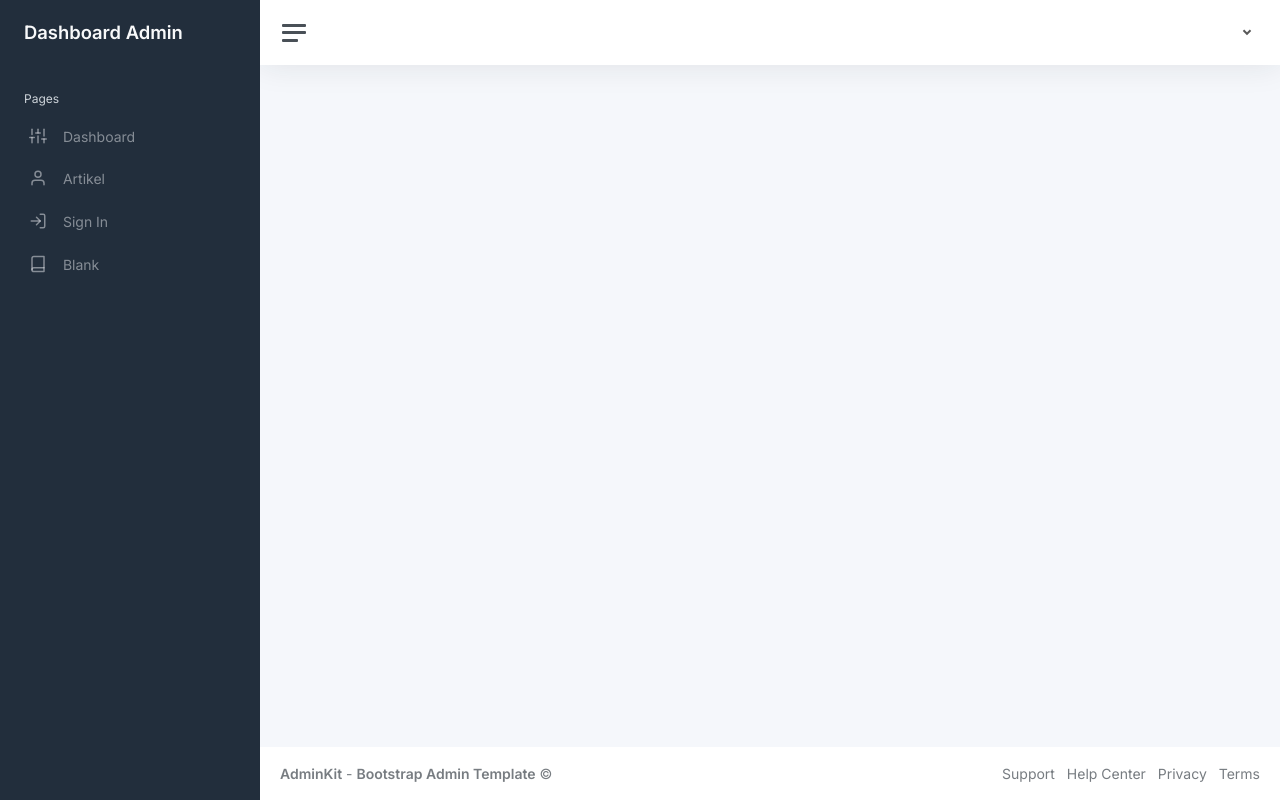
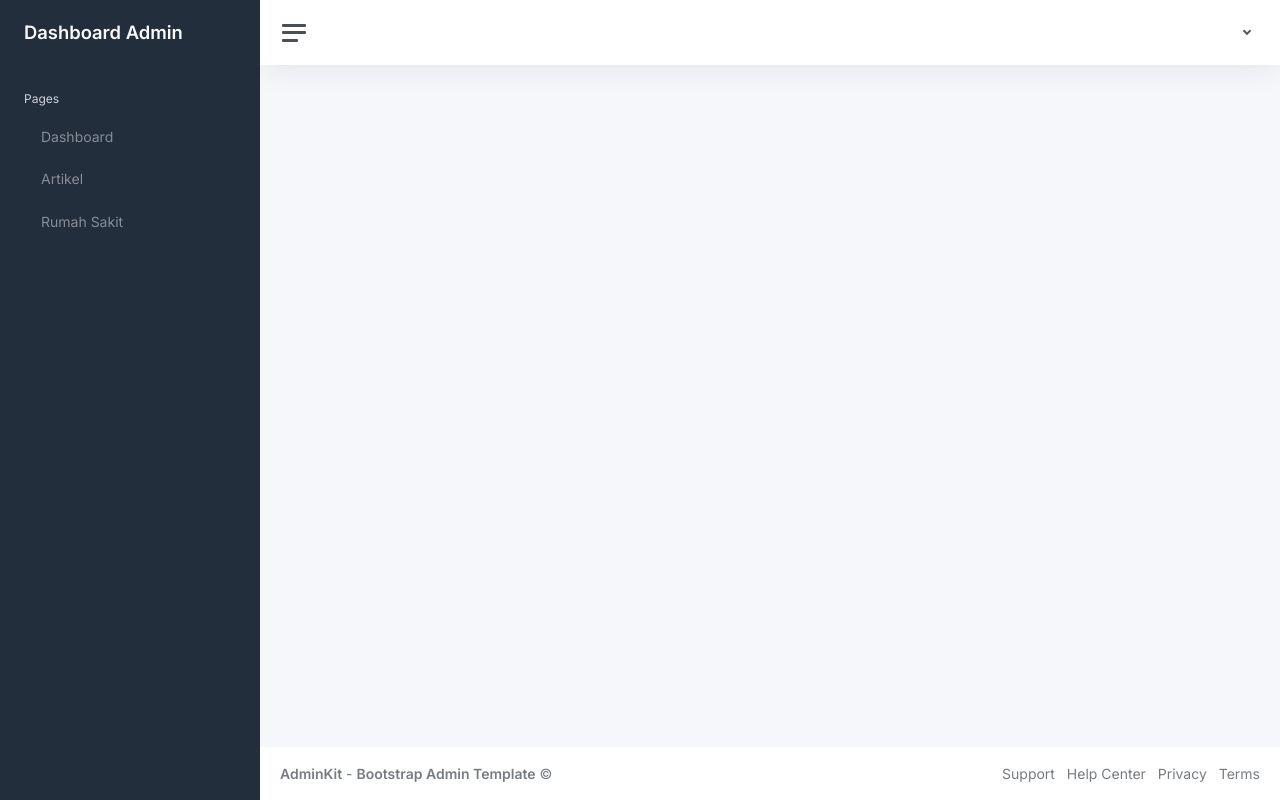
Before and after one commit to suryadwprmn/VirtualAssitantForDiabetics, a Flask app: page /admin in a window 1280 px wide. Run offline with Flask 3, Linux system fonts and the light colour scheme; the visitor is signed in with stand-in values (Sample User, id 1); parts of the project's set-up code (start-up, migrations or seed data) failed here and were passed over; some libraries are stand-ins or nearby versions.

Commit message:
menambahkan rumah sakit

```diff
--- a/app.py
+++ b/app.py
@@ -3,7 +3,7 @@
 from werkzeug.utils import secure_filename
 import os
 from werkzeug.security import check_password_hash
-from models import User, Article
+from models import User, Article, RumahSakit
 from functools import wraps
 from werkzeug.security import generate_password_hash
 
@@ -126,6 +126,7 @@
         return f(*args, **kwargs)
     return decorated_function
 
+
 @app.route('/login', methods=['GET', 'POST'])
 def login():
     if request.method == 'POST':
@@ -232,6 +233,59 @@
     db.session.commit()
     flash('Article deleted successfully!', 'success')
     return redirect(url_for('articles'))
+
+@app.route('/admin/rumah_sakit')
+@login_required
+def rumah_sakit():
+    all_rumah_sakit = RumahSakit.query.all()
+    return render_template('admin/rumah_sakit.html', rumah_sakit_data=all_rumah_sakit)
+
+@app.route('/admin/rumah_sakit/create', methods=['GET', 'POST'])
+@login_required
+def create_rumah_sakit():
+    if request.method == 'POST':
+        maps = request.form.get('maps')
+        rumah_sakit = request.form.get('rumah_sakit')
+        rating = request.form.get('rating')
+        tipe = request.form.get('tipe')
+        jalan = request.form.get('jalan')
+        gambar = request.form.get('gambar')  # URL/path for the image
+
+        new_rumah_sakit = RumahSakit(maps=maps, rumah_sakit=rumah_sakit, rating=rating, tipe=tipe, jalan=jalan, gambar=gambar)
+        db.session.add(new_rumah_sakit)
+        db.session.commit()
+        flash("Rumah sakit berhasil ditambahkan!", "success")
+        return redirect(url_for('rumah_sakit'))
+
+    return render_template('admin/tambah_rumah_sakit.html')
+
+@app.route('/admin/rumah_sakit/edit/<int:id>', methods=['GET', 'POST'])
+@login_required
+def edit_rumah_sakit(id):
+    rumah_sakit = RumahSakit.query.get_or_404(id)
+
+    if request.method == 'POST':
+        rumah_sakit.maps = request.form.get('maps')
+        rumah_sakit.rumah_sakit = request.form.get('rumah_sakit')
+        rumah_sakit.rating = request.form.get('rating')
+        rumah_sakit.tipe = request.form.get('tipe')
+        rumah_sakit.jalan = request.form.get('jalan')
+        rumah_sakit.gambar = request.form.get('gambar')
+
+        db.session.commit()
+        flash("Rumah sakit berhasil diperbarui!", "success")
+        return redirect(url_for('rumah_sakit'))
+
+    return render_template('admin/edit_rumah_sakit.html', rumah_sakit=rumah_sakit)
+
+@app.route('/admin/rumah_sakit/delete/<int:id>', methods=['POST'])
+@login_required
+def delete_rumah_sakit(id):
+    rumah_sakit = RumahSakit.query.get_or_404(id)
+    db.session.delete(rumah_sakit)
+    db.session.commit()
+    flash("Rumah sakit berhasil dihapus!", "success")
+    return redirect(url_for('rumah_sakit'))
 
 #### Route Admin ###
 
--- a/static/adminkit/js/app.js.LICENSE.txt
+++ b/static/adminkit/js/app.js.LICENSE.txt
@@ -165,7 +165,7 @@
 
 /*! ./icons */
 
-/*! ./replace */
+/*! ./INSERT */
 
 /*! ./tags.json */
 
@@ -206,7 +206,7 @@
   \***********************/
 
 /*!************************!*\
-  !*** ./src/replace.js ***!
+  !*** ./src/INSERT.js ***!
   \************************/
 
 /*!*************************!*\
--- a/static/dist/css/output.css
+++ b/static/dist/css/output.css
@@ -519,8 +519,8 @@
 }
 
 /*
-1. Make replaced elements `display: block` by default. (https://github.com/mozdevs/cssremedy/issues/14)
-2. Add `vertical-align: middle` to align replaced elements more sensibly by default. (https://github.com/jensimmons/cssremedy/issues/14#issuecomment-634934210)
+1. Make INSERTd elements `display: block` by default. (https://github.com/mozdevs/cssremedy/issues/14)
+2. Add `vertical-align: middle` to align INSERTd elements more sensibly by default. (https://github.com/jensimmons/cssremedy/issues/14#issuecomment-634934210)
    This can trigger a poorly considered lint error in some tools but is included by design.
 */
 
--- a/static/src/output.css
+++ b/static/src/output.css
@@ -519,8 +519,8 @@
 }
 
 /*
-1. Make replaced elements `display: block` by default. (https://github.com/mozdevs/cssremedy/issues/14)
-2. Add `vertical-align: middle` to align replaced elements more sensibly by default. (https://github.com/jensimmons/cssremedy/issues/14#issuecomment-634934210)
+1. Make INSERTd elements `display: block` by default. (https://github.com/mozdevs/cssremedy/issues/14)
+2. Add `vertical-align: middle` to align INSERTd elements more sensibly by default. (https://github.com/jensimmons/cssremedy/issues/14#issuecomment-634934210)
    This can trigger a poorly considered lint error in some tools but is included by design.
 */
 
--- a/templates/admin/app.html
+++ b/templates/admin/app.html
@@ -19,6 +19,8 @@
 
 	<link href="{{ url_for('static', filename='adminkit/css/app.css') }}" rel="stylesheet">
 	<link href="https://fonts.googleapis.com/css2?family=Inter:wght@300;400;600&display=swap" rel="stylesheet">
+	<link rel="stylesheet" href="https://cdn.datatables.net/1.13.4/css/dataTables.bootstrap5.min.css">
+
     {% endblock %}
 </head>
 
@@ -29,6 +31,15 @@
     {% endblock %}
 
 	<script src="{{ url_for('static', filename='adminkit/js/app.js') }}"></script>
+	 <!-- jQuery -->
+	 <script src="https://code.jquery.com/jquery-3.6.0.min.js"></script>
+	 <!-- Bootstrap JS -->
+	 <script src="https://cdn.jsdelivr.net/npm/bootstrap@5.3.0/dist/js/bootstrap.bundle.min.js"></script>
+	 <!-- DataTables JS -->
+	 <script src="https://cdn.datatables.net/1.13.4/js/jquery.dataTables.min.js"></script>
+	 <script src="https://cdn.datatables.net/1.13.4/js/dataTables.bootstrap5.min.js"></script>
+	 <!-- Inisialisasi DataTables di halaman yang menggunakannya -->
+	 {% block scripts %}{% endblock %}
 </body>
 
 </html>
--- a/templates/admin/layout_admin/sidebar.html
+++ b/templates/admin/layout_admin/sidebar.html
@@ -22,14 +22,8 @@
             </li>
 
             <li class="sidebar-item">
-                <a class="sidebar-link" href="pages-sign-in.html">
-      <i class="align-middle" data-feather="log-in"></i> <span class="align-middle">Sign In</span>
-    </a>
-            </li>
-
-            <li class="sidebar-item">
-                <a class="sidebar-link" href="pages-blank.html">
-      <i class="align-middle" data-feather="book"></i> <span class="align-middle">Blank</span>
+                <a class="sidebar-link" href="/admin/rumah_sakit">
+      <i class="align-middle" data-feather="log-in"></i> <span class="align-middle">Rumah Sakit</span>
     </a>
             </li>
         </ul>
--- a/templates/article_section.html
+++ b/templates/article_section.html
@@ -22,7 +22,7 @@
 
         <!-- Article Content -->
         <div class="prose max-w-full text-gray-800">
-            {{ article.content.replace('\r\n', '<br>') | safe }}
+            {{ article.content.INSERT('\r\n', '<br>') | safe }}
         </div>
     </section>
 
```
Also changed, not shown: models.py (+19 -0 lines), templates/admin/rumah_sakit.html (added, +80 -0 lines), static/adminkit/js/app.js, templates/admin/tambah_rumah_sakit.html (added), 2 other files.
